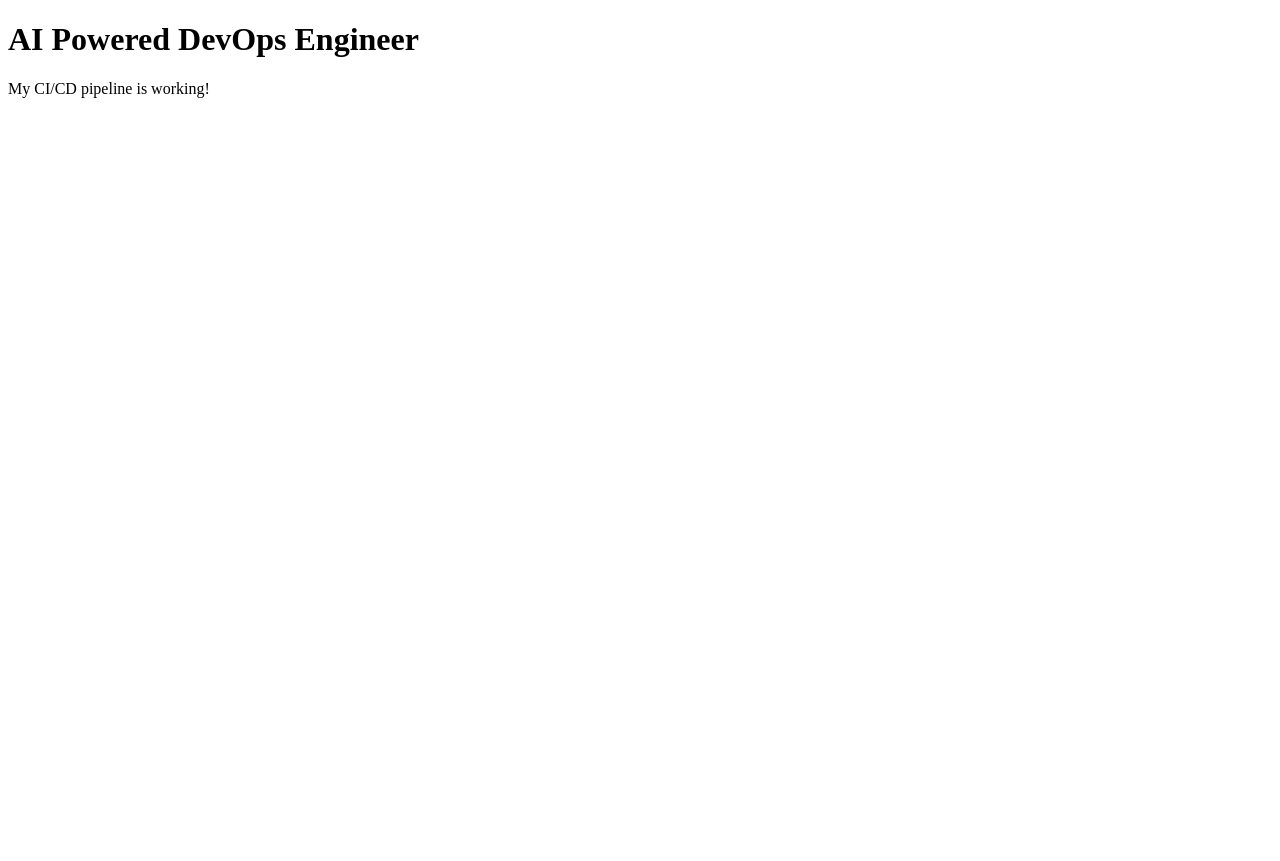
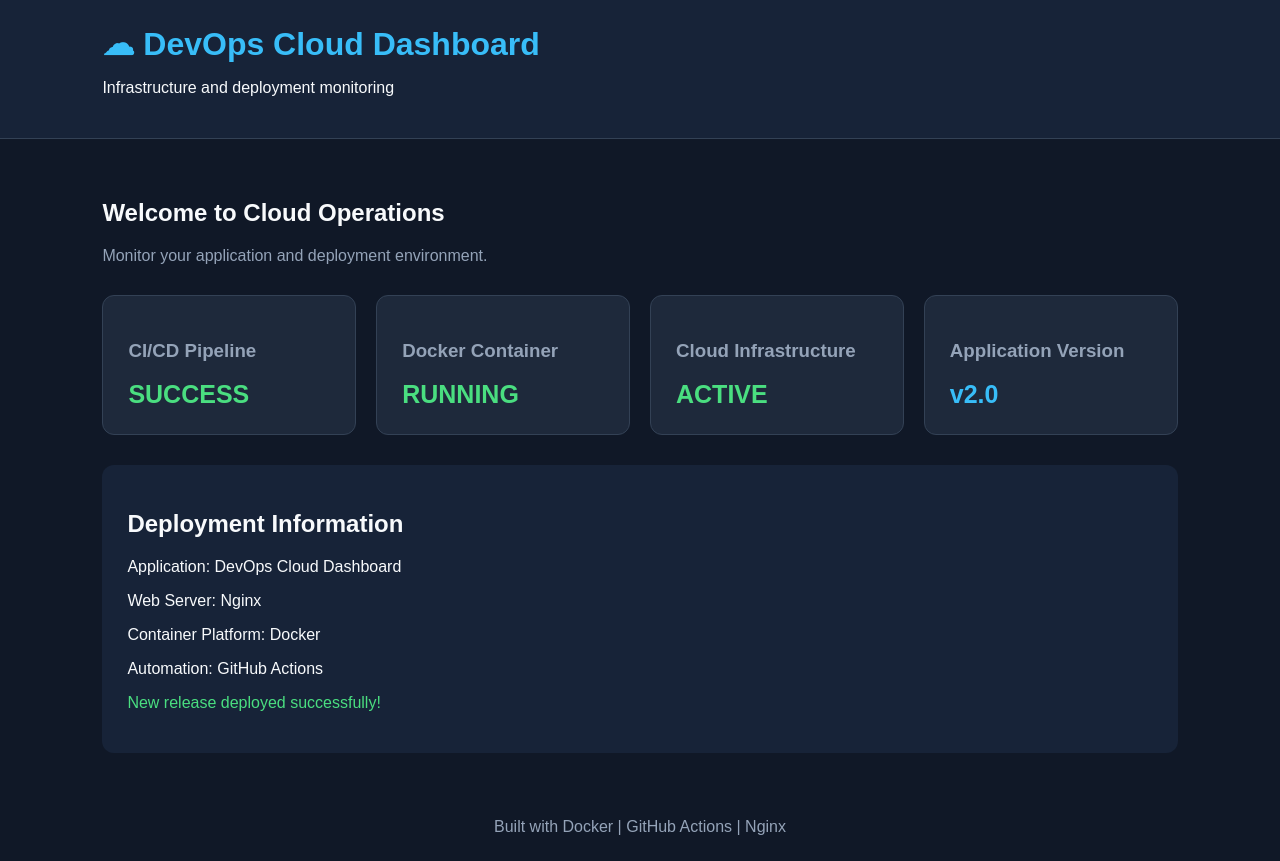
Before and after one commit to Rasool-dev-lab/Learning-DevOps, a plain HTML site: page index.html in a window 1280 px wide. Before the commit the page ends 800 px from the top, so only its background shows below. Drawn offline with Linux system fonts and the light colour scheme.

Commit message:
Revise index.html for improved DevOps Dashboard design
Enhanced layout and styling for the DevOps Cloud Dashboard, including updated header and footer sections, improved grid display for monitoring components, and added deployment information.

```diff
--- a/index.html
+++ b/index.html
@@ -1,10 +1,104 @@
+
 <!DOCTYPE html>
-<html>
+<html lang="en">
 <head>
-    <title>Learning DevOps</title>
+  <meta charset="UTF-8">
+  <meta name="viewport" content="width=device-width, initial-scale=1.0">
+  <title>DevOps Cloud Dashboard</title>
+  <style>
+    * { box-sizing: border-box; }
+    body {
+      margin: 0;
+      font-family: Arial, sans-serif;
+      background: #101827;
+      color: #f8fafc;
+    }
+    header {
+      padding: 25px 8%;
+      background: #172338;
+      border-bottom: 1px solid #334155;
+    }
+    header h1 { margin: 0; color: #38bdf8; }
+    main { padding: 40px 8%; }
+    .subtitle { color: #94a3b8; }
+    .grid {
+      display: grid;
+      grid-template-columns: repeat(auto-fit, minmax(210px, 1fr));
+      gap: 20px;
+      margin-top: 30px;
+    }
+    .card {
+      background: #1e293b;
+      padding: 25px;
+      border-radius: 12px;
+      border: 1px solid #334155;
+    }
+    .card h3 { color: #94a3b8; }
+    .value {
+      font-size: 25px;
+      font-weight: bold;
+      color: #38bdf8;
+    }
+    .green { color: #4ade80; }
+    .release {
+      margin-top: 30px;
+      padding: 25px;
+      background: #172338;
+      border-radius: 12px;
+    }
+    footer {
+      padding: 25px;
+      text-align: center;
+      color: #94a3b8;
+    }
+  </style>
 </head>
 <body>
-    <h1>AI Powered DevOps Engineer</h1>
-    <p>My CI/CD pipeline is working!</p>
+  <header>
+    <h1>☁ DevOps Cloud Dashboard</h1>
+    <p>Infrastructure and deployment monitoring</p>
+  </header>
+
+  <main>
+    <h2>Welcome to Cloud Operations</h2>
+    <p class="subtitle">
+      Monitor your application and deployment environment.
+    </p>
+
+    <section class="grid">
+      <div class="card">
+        <h3>CI/CD Pipeline</h3>
+        <div class="value green">SUCCESS</div>
+      </div>
+
+      <div class="card">
+        <h3>Docker Container</h3>
+        <div class="value green">RUNNING</div>
+      </div>
+
+      <div class="card">
+        <h3>Cloud Infrastructure</h3>
+        <div class="value green">ACTIVE</div>
+      </div>
+
+      <div class="card">
+        <h3>Application Version</h3>
+        <div class="value">v2.0</div>
+      </div>
+    </section>
+
+    <section class="release">
+      <h2>Deployment Information</h2>
+      <p>Application: DevOps Cloud Dashboard</p>
+      <p>Web Server: Nginx</p>
+      <p>Container Platform: Docker</p>
+      <p>Automation: GitHub Actions</p>
+      <p class="green">New release deployed successfully!</p>
+    </section>
+  </main>
+
+  <footer>
+    Built with Docker | GitHub Actions | Nginx
+  </footer>
 </body>
 </html>
```
